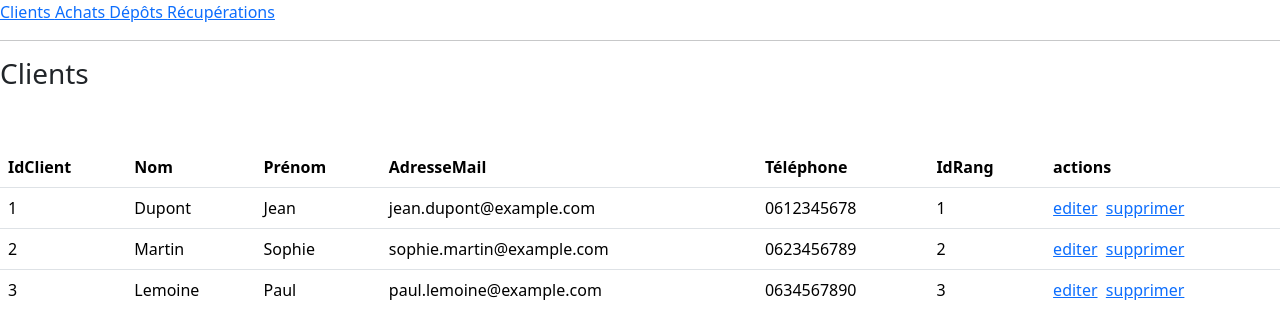
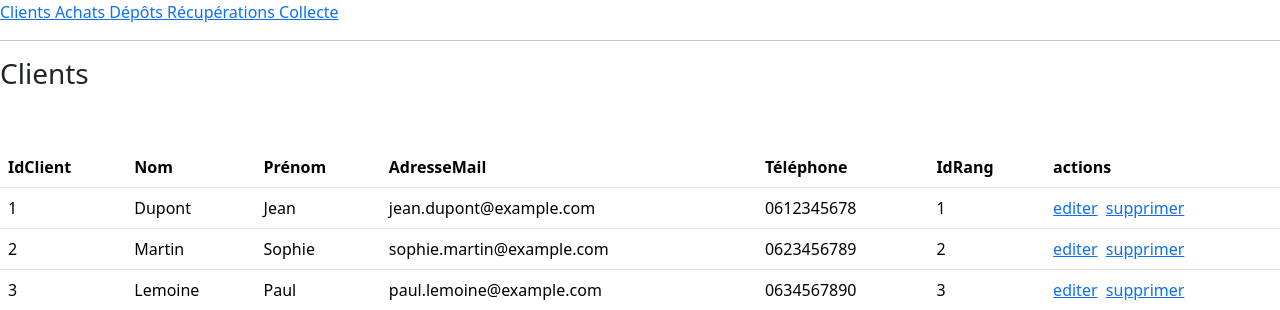
Before and after one commit to noaleenknegt/SAE34-14, a Flask app: page /client in a window 1280 px wide. Shown: the top 310 px of the page. Run offline with Flask 3, Linux system fonts and the light colour scheme; data comes from the database, SQL or seed files in the repository; data that the repository does not hold is empty; some libraries are stand-ins or nearby versions.

Commit message:
Update _nav.html

```diff
--- a/templates/_nav.html
+++ b/templates/_nav.html
@@ -3,5 +3,7 @@
     <a href="/achete"> Achats </a>
     <a href="/depose"> Dépôts </a>
     <a href="/recupere"> Récupérations </a>
+    <a href="/collecte"> Collecte </a>
+
 </nav>
 <hr>
```
